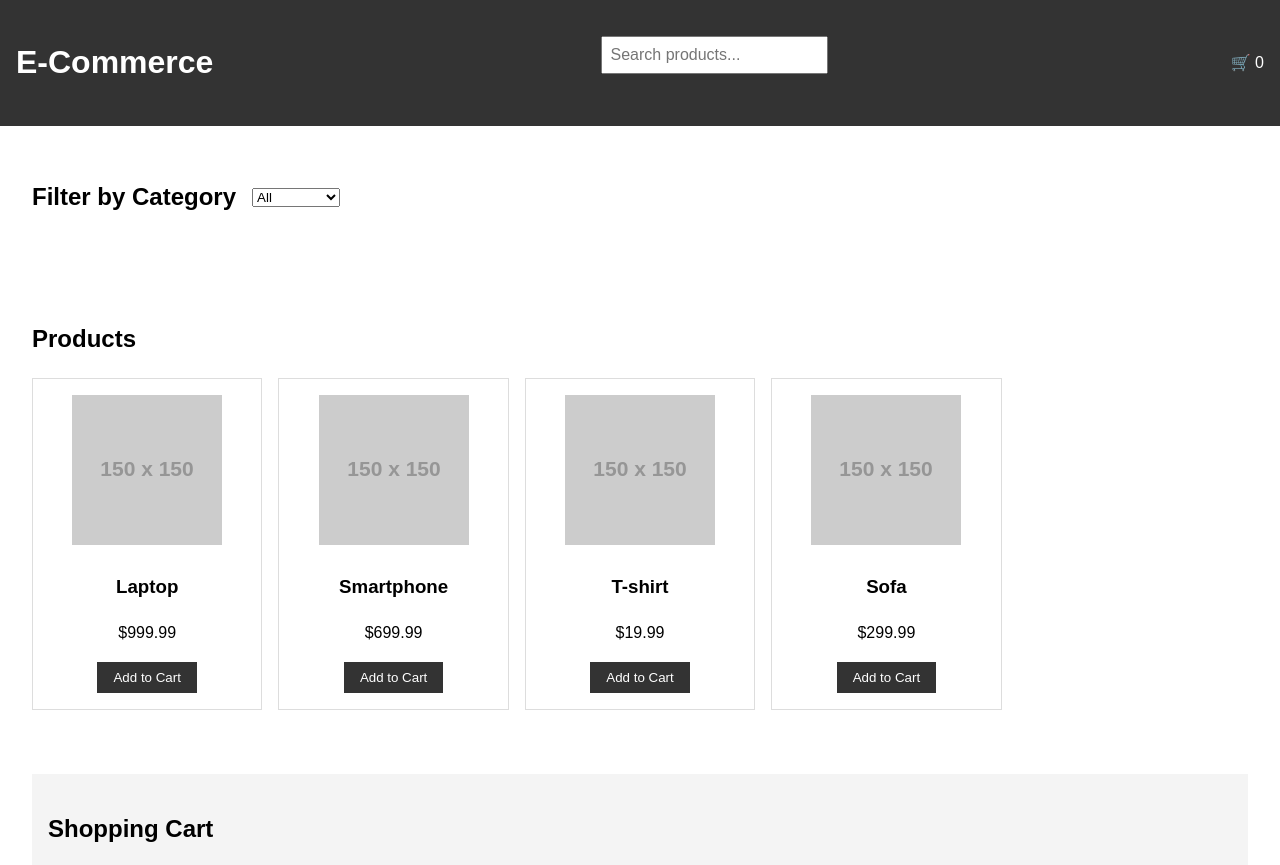
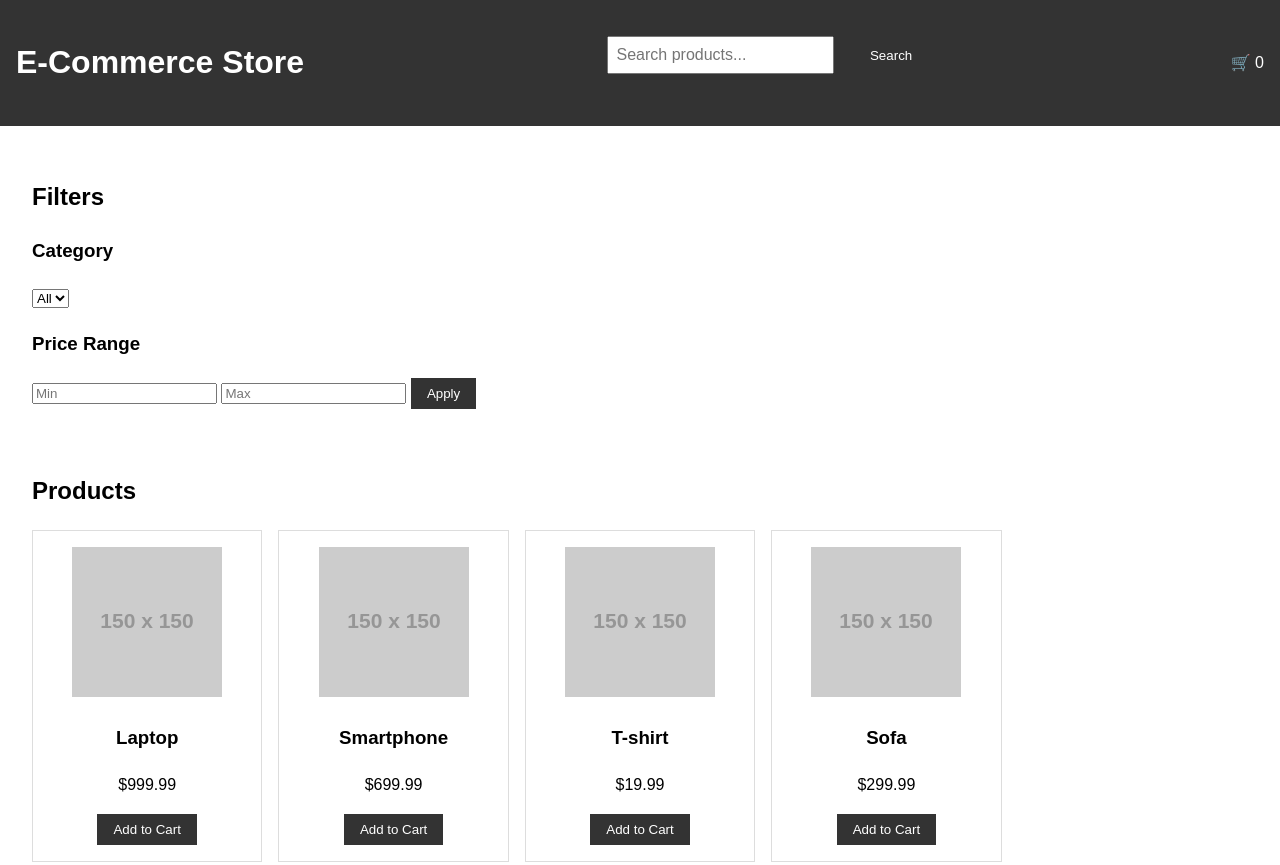
Before and after one commit to sameermans/Brainwave_Matrix_Intern, a plain HTML site: page index.html in a window 1280 px wide. Shown: the top 865 px of the page. Drawn offline with Linux system fonts and the light colour scheme; placeholder pictures from the web are drawn by us.

Commit message:
Update index.html

```diff
--- a/index.html
+++ b/index.html
@@ -3,30 +3,40 @@
 <head>
     <meta charset="UTF-8">
     <meta name="viewport" content="width=device-width, initial-scale=1.0">
-    <title>E-Commerce </title>
+    <title>E-Commerce Store</title>
     <link rel="stylesheet" href="styles.css">
 </head>
 <body>
     <header>
-        <h1>E-Commerce </h1>
+        <h1>E-Commerce Store</h1>
+        <div class="search-container">
             <input type="text" id="search" placeholder="Search products...">
+            <button id="search-btn">Search</button>
+        </div>
         <div id="cart-icon">🛒 <span id="cart-count">0</span></div>
     </header>
 
     <main>
-        <section id="filter">
-            <h2>Filter by Category</h2>
+        <aside id="filters">
+            <h2>Filters</h2>
+            <div>
+                <h3>Category</h3>
                 <select id="category-filter">
                     <option value="all">All</option>
-                <option value="electronics">Electronics</option>
-                <option value="fashion">Fashion</option>
-                <option value="home">Home</option>
                 </select>
-        </section>
+            </div>
+            <div>
+                <h3>Price Range</h3>
+                <input type="number" id="min-price" placeholder="Min">
+                <input type="number" id="max-price" placeholder="Max">
+                <button id="apply-price-filter">Apply</button>
+            </div>
+        </aside>
 
         <section id="products">
             <h2>Products</h2>
             <div id="product-list"></div>
+            <div id="pagination"></div>
         </section>
 
         <section id="cart">
@@ -36,7 +46,8 @@
             <button id="checkout-btn">Proceed to Checkout</button>
         </section>
 
-        <section id="checkout" style="display: none;">
+        <section id="checkout" class="modal">
+            <div class="modal-content">
                 <h2>Checkout</h2>
                 <form id="checkout-form">
                     <label for="name">Name:</label>
@@ -50,6 +61,7 @@
 
                     <button type="submit">Place Order</button>
                 </form>
+            </div>
         </section>
     </main>
 
```
Lines whose indentation alone changed are shown as unchanged.
